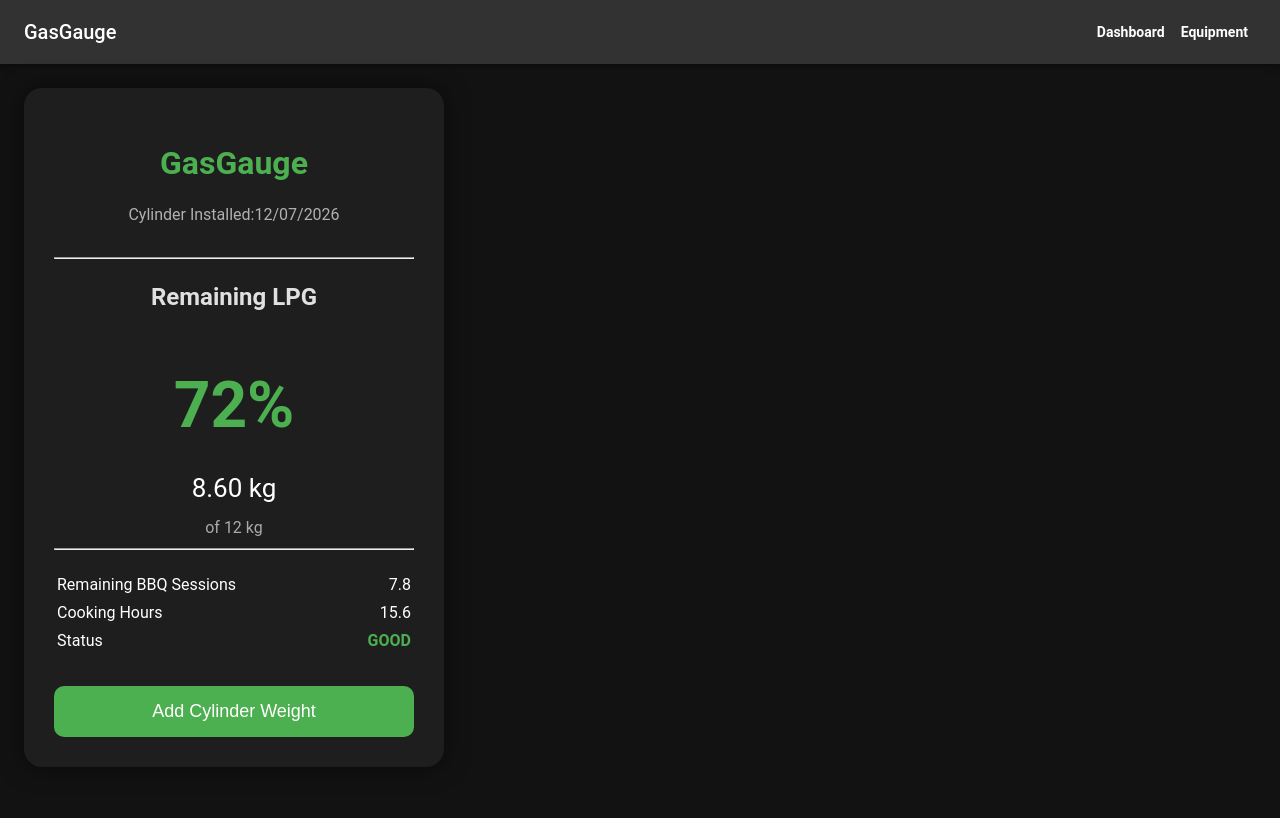
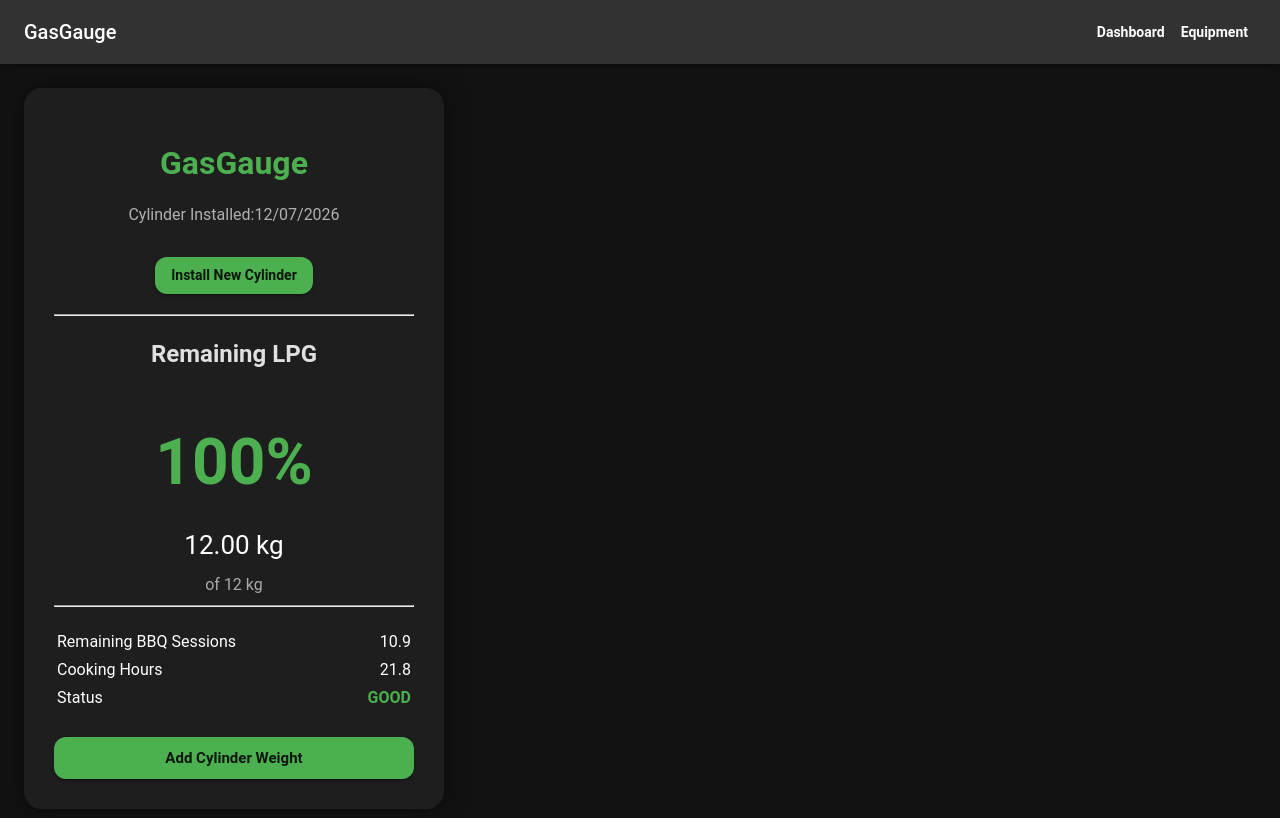
Before and after one commit to yossibarel-sudo/gasgauge, a React (Vite) app: page / in a window 1280 px wide. Shown: the top 818 px of the page. Built offline with nearby package versions, Linux system fonts and the light colour scheme.

Commit message:
Synchronize Model and Services

```diff
--- a/src/components/InstallationDialog.tsx
+++ b/src/components/InstallationDialog.tsx
@@ -94,6 +94,7 @@ export default function InstallationDialog({
          setEditedInstallation({
          ...editedInstallation,
          initialGrossWeightKg: Number(e.target.value),
+         currentGrossWeightKg: Number(e.target.value),
        })
       }
     />
--- a/src/models/Installation.ts
+++ b/src/models/Installation.ts
@@ -1,10 +1,11 @@
 export interface Installation {
-  id: string;
+  installDate: Date;
+
   cylinderCapacityKg: number;
 
   emptyCylinderWeightKg: number;
 
   initialGrossWeightKg: number;
 
-  installDate: Date;
+  currentGrossWeightKg: number;
 }
--- a/src/pages/Dashboard.tsx
+++ b/src/pages/Dashboard.tsx
@@ -1,3 +1,12 @@
+import { useState } from "react";
+
+import {
+  Button,
+  Snackbar,
+  Alert,
+} from "@mui/material";
+
+import InstallationDialog from "../components/InstallationDialog";
 import { InstallationService } from "../services/InstallationService";
 import { calculateGas } from "../services/GasCalculationService";
 
@@ -10,16 +19,19 @@ function formatDate(date: Date): string {
 }
 
 export default function Dashboard() {
-  const installation = InstallationService.load();
-  const currentWeight = 22.0;
+  const [installation, setInstallation] = useState(
+  () => InstallationService.load()
+);
+  const [dialogOpen, setDialogOpen] = useState(false);
+  const [saved, setSaved] = useState(false);
+  installation.currentGrossWeightKg
   const gas = calculateGas({
     cylinderCapacityKg: installation.cylinderCapacityKg,
 
     emptyCylinderWeightKg:
         installation.emptyCylinderWeightKg,
 
-    currentGrossWeightKg: currentWeight,
-
+    currentGrossWeightKg: installation.currentGrossWeightKg,
     averageConsumptionKgPerHour: 0.55,
 });
   return (
@@ -54,6 +66,21 @@ export default function Dashboard() {
     formatDate(installation.installDate)
 }
       </p>
+
+<div
+  style={{
+    textAlign: "center",
+    marginTop: "15px",
+    marginBottom: "20px",
+  }}
+>
+  <Button
+    variant="contained"
+    onClick={() => setDialogOpen(true)}
+  >
+    Install New Cylinder
+  </Button>
+</div>
 
       <hr />
 
@@ -134,21 +161,44 @@ export default function Dashboard() {
         </tbody>
       </table>
 
-      <button
-        style={{
-          marginTop: "30px",
-          width: "100%",
-          padding: "15px",
-          background: "#4CAF50",
-          color: "white",
-          border: "none",
-          borderRadius: "10px",
-          fontSize: "18px",
-          cursor: "pointer",
-        }}
-      >
-        Add Cylinder Weight
-      </button>
+      <Button
+  variant="contained"
+  fullWidth
+  size="large"
+  sx={{ mt: 3 }}
+>
+  Add Cylinder Weight
+</Button>
+
+    <InstallationDialog
+  open={dialogOpen}
+  installation={installation}
+  onCancel={() => setDialogOpen(false)}
+  onSave={(newInstallation) => {
+    InstallationService.save(newInstallation);
+    setInstallation(newInstallation);
+    setDialogOpen(false);
+    setSaved(true);
+  }}
+/>
+    <Snackbar
+  open={saved}
+  autoHideDuration={3000}
+  onClose={() => setSaved(false)}
+  anchorOrigin={{
+    vertical: "bottom",
+    horizontal: "center",
+  }}
+>
+  <Alert
+    severity="success"
+    variant="filled"
+    onClose={() => setSaved(false)}
+  >
+    New cylinder installed successfully.
+  </Alert>
+</Snackbar>
+
     </div>
   );
 }
--- a/src/services/InstallationService.ts
+++ b/src/services/InstallationService.ts
@@ -8,6 +8,7 @@ export class InstallationService {
     const json = localStorage.getItem(STORAGE_KEY);
 
     if (!json) {
+      this.save(defaultInstallation);
       return defaultInstallation;
     }
 
@@ -20,6 +21,9 @@ export class InstallationService {
   }
 
   static save(installation: Installation): void {
-    localStorage.setItem(STORAGE_KEY, JSON.stringify(installation));
+    localStorage.setItem(
+      STORAGE_KEY,
+      JSON.stringify(installation)
+    );
   }
 }
--- a/src/services/defaultInstallation.ts
+++ b/src/services/defaultInstallation.ts
@@ -1,12 +1,13 @@
 import type { Installation } from "../models/Installation";
 
 export const defaultInstallation: Installation = {
-  id: crypto.randomUUID(),
+  installDate: new Date(),
+
   cylinderCapacityKg: 12,
 
   emptyCylinderWeightKg: 13.4,
 
   initialGrossWeightKg: 25.4,
 
-  installDate: new Date(),
+  currentGrossWeightKg: 25.4,
 };
```
Also changed, not shown: src/components/WeightDialog.tsx (added, +72 -0 lines). Lines whose indentation alone changed are shown as unchanged.
